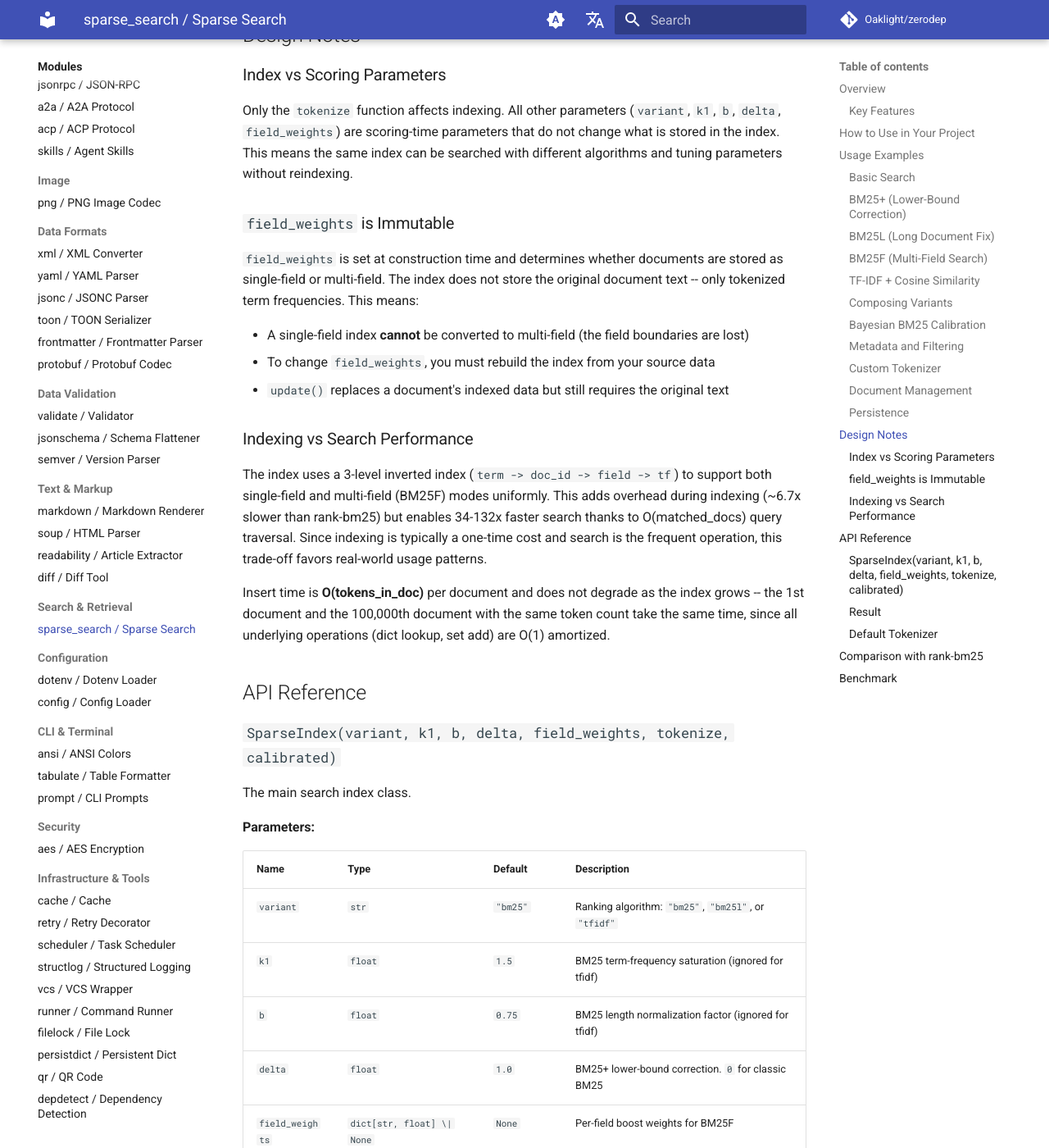
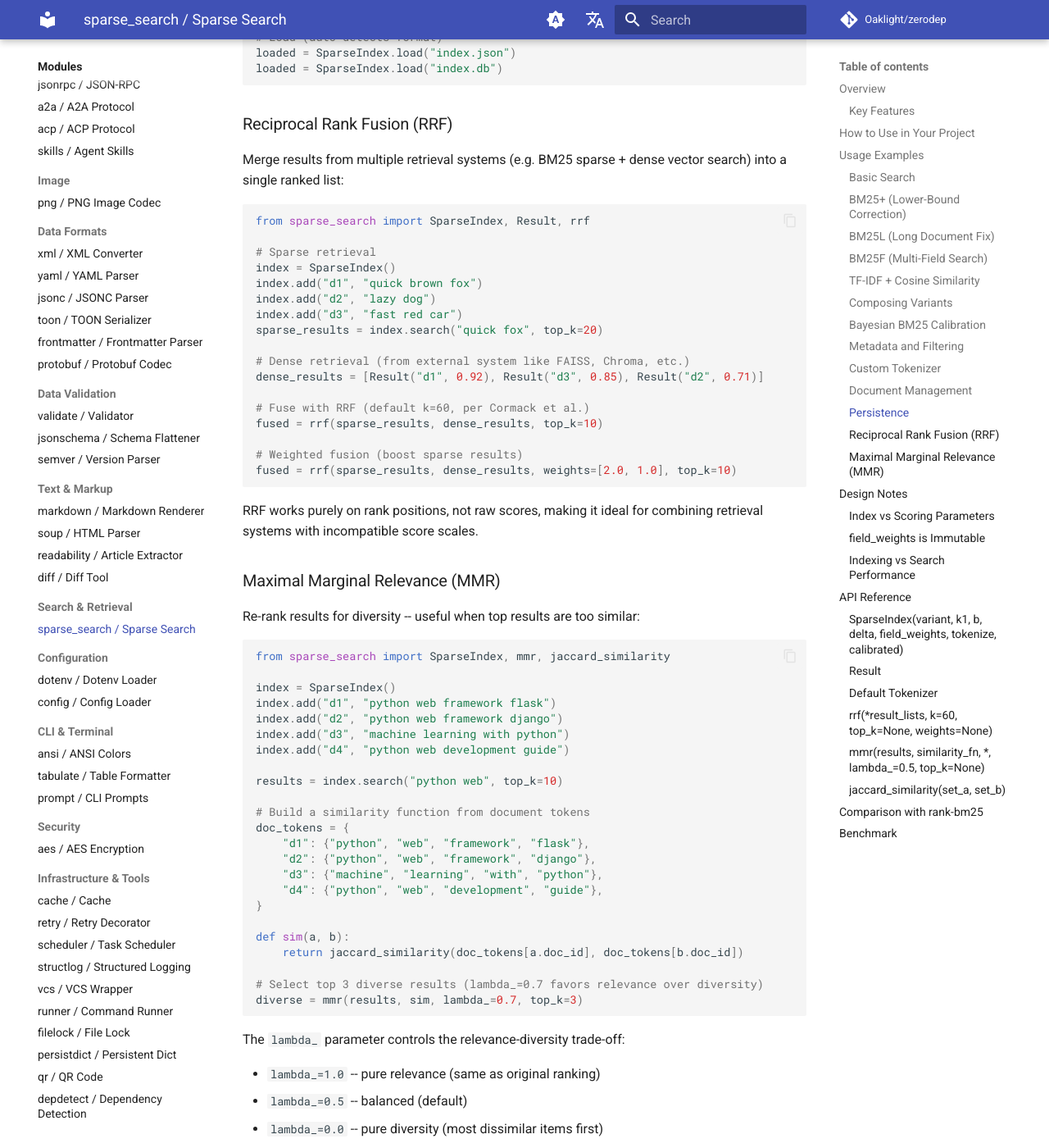
Before and after one commit to Oaklight/zerodep, an MkDocs documentation site: the page built from docs/modules/sparse_search.md, in a window 1280 px wide and 1400 px high, scrolled down 4536 px. Shown: the whole window at 82% size. Built offline with MkDocs 1.6.1 and Material for MkDocs 9.7.7, drawn with Linux system fonts in a browser that asks for light colours; comment, search, counter and statistics services are not loaded; some of the changed text lies outside the part shown.

Commit message:
docs: add RRF and MMR to sparse_search documentation
Add usage examples, API reference, and changelog entry for the new
rrf(), mmr(), and jaccard_similarity() functions. Update module index
version to 0.4.0.

````diff
--- a/docs/modules/sparse_search.md
+++ b/docs/modules/sparse_search.md
@@ -21,6 +21,8 @@ The `sparse_search` module provides a single-file inverted-index search engine s
 - **Pluggable tokenizer** -- default Unicode word splitter; plug in `jieba.lcut`, NLTK, etc.
 - **Bayesian BM25 calibration** -- convert raw BM25 scores to calibrated [0,1] probabilities via sigmoid likelihood, composite prior, and Bayesian posterior
 - **Inverted index** -- O(matched_docs) search, 34-132x faster than rank-bm25 at query time
+- **RRF (Reciprocal Rank Fusion)** -- merge multiple ranked result lists (e.g. BM25 + dense vector) into a single fused ranking
+- **MMR (Maximal Marginal Relevance)** -- re-rank results for diversity with user-provided similarity function
 
 ## How to Use in Your Project
 
@@ -201,6 +203,68 @@ loaded = SparseIndex.load("index.json")
 loaded = SparseIndex.load("index.db")
 ```
 
+### Reciprocal Rank Fusion (RRF)
+
+Merge results from multiple retrieval systems (e.g. BM25 sparse + dense vector search) into a single ranked list:
+
+```python
+from sparse_search import SparseIndex, Result, rrf
+
+# Sparse retrieval
+index = SparseIndex()
+index.add("d1", "quick brown fox")
+index.add("d2", "lazy dog")
+index.add("d3", "fast red car")
+sparse_results = index.search("quick fox", top_k=20)
+
+# Dense retrieval (from external system like FAISS, Chroma, etc.)
+dense_results = [Result("d1", 0.92), Result("d3", 0.85), Result("d2", 0.71)]
+
+# Fuse with RRF (default k=60, per Cormack et al.)
+fused = rrf(sparse_results, dense_results, top_k=10)
+
+# Weighted fusion (boost sparse results)
+fused = rrf(sparse_results, dense_results, weights=[2.0, 1.0], top_k=10)
+```
+
+RRF works purely on rank positions, not raw scores, making it ideal for combining retrieval systems with incompatible score scales.
+
+### Maximal Marginal Relevance (MMR)
+
+Re-rank results for diversity -- useful when top results are too similar:
+
+```python
+from sparse_search import SparseIndex, mmr, jaccard_similarity
+
+index = SparseIndex()
+index.add("d1", "python web framework flask")
+index.add("d2", "python web framework django")
+index.add("d3", "machine learning with python")
+index.add("d4", "python web development guide")
+
+results = index.search("python web", top_k=10)
+
+# Build a similarity function from document tokens
+doc_tokens = {
+    "d1": {"python", "web", "framework", "flask"},
+    "d2": {"python", "web", "framework", "django"},
+    "d3": {"machine", "learning", "with", "python"},
+    "d4": {"python", "web", "development", "guide"},
+}
+
+def sim(a, b):
+    return jaccard_similarity(doc_tokens[a.doc_id], doc_tokens[b.doc_id])
+
+# Select top 3 diverse results (lambda_=0.7 favors relevance over diversity)
+diverse = mmr(results, sim, lambda_=0.7, top_k=3)
+```
+
+The `lambda_` parameter controls the relevance-diversity trade-off:
+
+- `lambda_=1.0` -- pure relevance (same as original ranking)
+- `lambda_=0.5` -- balanced (default)
+- `lambda_=0.0` -- pure diversity (most dissimilar items first)
+
 ## Design Notes
 
 ### Index vs Scoring Parameters
@@ -282,6 +346,46 @@ The built-in tokenizer splits on Unicode word boundaries and lowercases all toke
 
 For production use, consider passing a custom tokenizer with stemming, stop-word removal, or CJK segmentation.
 
+---
+
+### `rrf(*result_lists, k=60, top_k=None, weights=None)`
+
+Reciprocal Rank Fusion -- merge multiple ranked result lists into one.
+
+**Parameters:**
+
+| Name | Type | Default | Description |
+|------|------|---------|-------------|
+| `*result_lists` | `list[Result]` | *(required)* | One or more ranked result lists |
+| `k` | `int` | `60` | RRF constant controlling rank sensitivity |
+| `top_k` | `int \| None` | `None` | Max results to return. `None` returns all |
+| `weights` | `list[float] \| None` | `None` | Per-list weights. `None` = equal weights |
+
+**Returns:** `list[Result]` sorted by descending RRF score. Metadata from the highest-scoring original occurrence is preserved.
+
+---
+
+### `mmr(results, similarity_fn, *, lambda_=0.5, top_k=None)`
+
+Maximal Marginal Relevance -- re-rank results for diversity.
+
+**Parameters:**
+
+| Name | Type | Default | Description |
+|------|------|---------|-------------|
+| `results` | `list[Result]` | *(required)* | Candidate results to re-rank |
+| `similarity_fn` | `Callable[[Result, Result], float]` | *(required)* | Similarity function returning [0, 1] |
+| `lambda_` | `float` | `0.5` | Trade-off: 1.0 = pure relevance, 0.0 = pure diversity |
+| `top_k` | `int \| None` | `None` | Number of results to select. `None` = all |
+
+**Returns:** `list[Result]` with scores set to MMR values.
+
+---
+
+### `jaccard_similarity(set_a, set_b)`
+
+Jaccard similarity coefficient: `|A ∩ B| / |A ∪ B|`. Returns 0.0 when both sets are empty.
+
 ## Comparison with rank-bm25
 
 | Feature | zerodep sparse_search | rank-bm25 |
````
Also changed, not shown: docs/changelog.md (+1 -0 lines), docs/modules/index.md (+2 -2 lines).
